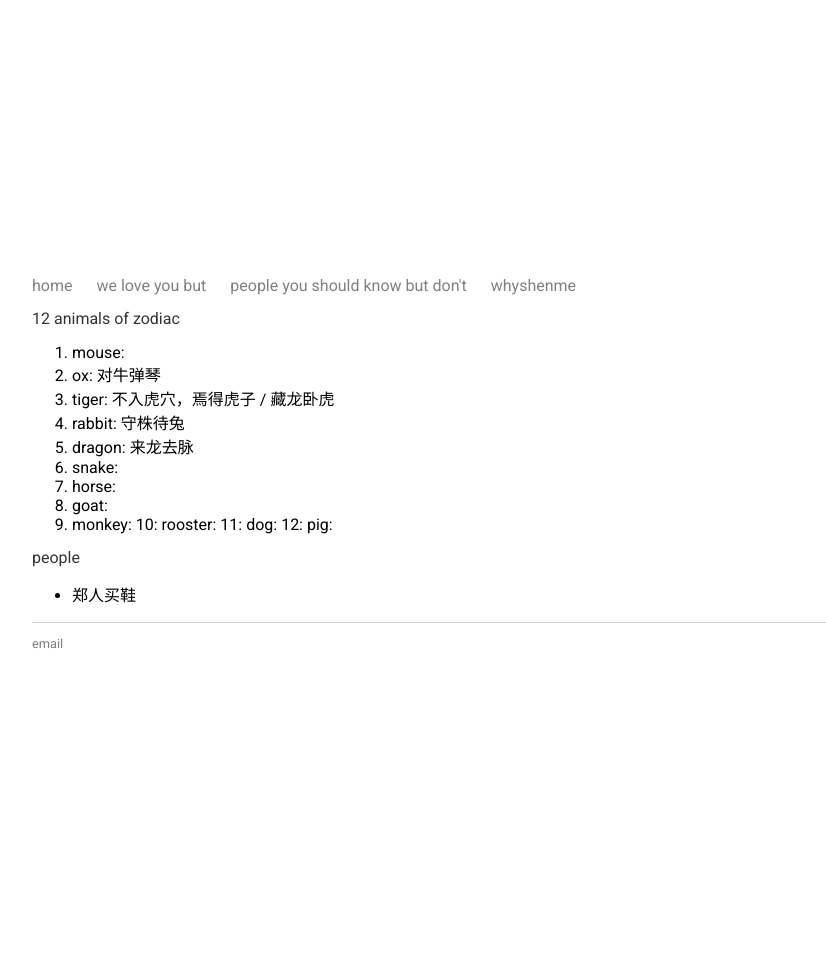
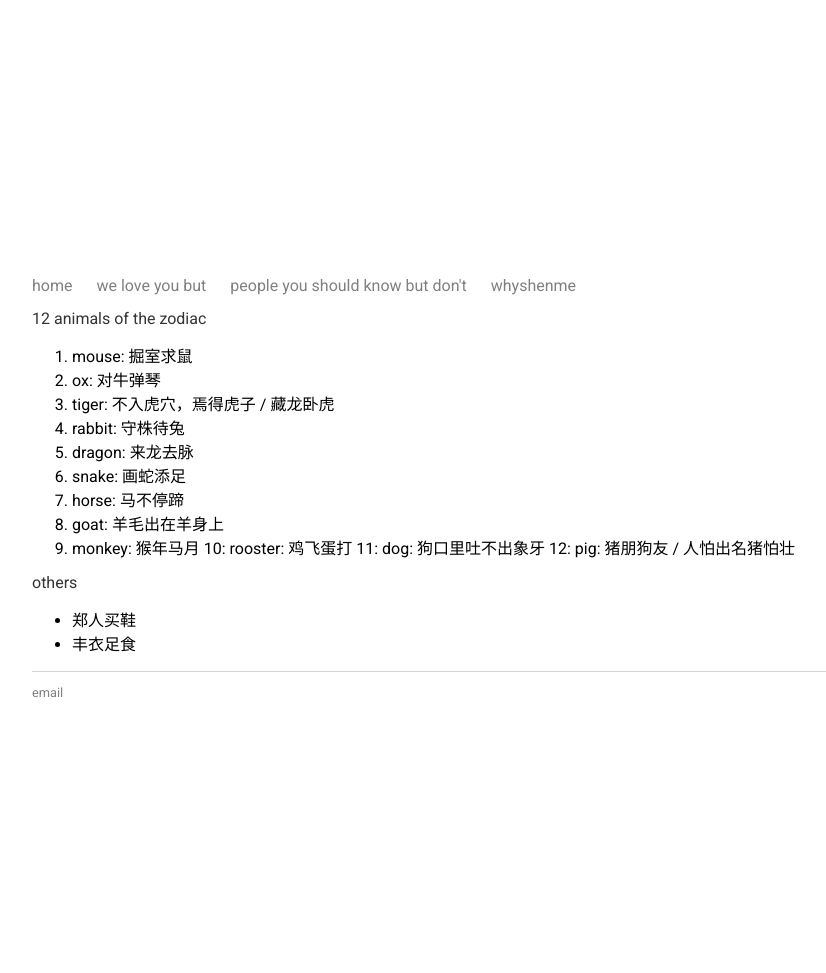
Before and after one commit to c1ndygao/cindygao.com, a Jekyll site: the page built from whyshenme.md, in a window 1280 px wide. Shown: the whole page, without its empty margins (168-994 px from the left). Built offline with Jekyll 4.4.1, drawn with Linux system fonts in a browser that asks for light colours; before the commit the page ends 924 px from its top, so only the background shows below that.

Commit message:
Update whyshenme.md

```diff
--- a/whyshenme.md
+++ b/whyshenme.md
@@ -3,20 +3,21 @@ layout: default
 title: whyshenme
 ---
 
-12 animals of zodiac
-1. mouse:
+12 animals of the zodiac
+1. mouse: 掘室求鼠
 2. ox: 对牛弹琴
 3. tiger: 不入虎穴，焉得虎子 / 藏龙卧虎
 4. rabbit: 守株待兔
 5. dragon: 来龙去脉
-6. snake:
-7. horse:
-8. goat:
-9. monkey:
-10: rooster:
-11: dog:
-12: pig:
+6. snake: 画蛇添足
+7. horse: 马不停蹄
+8. goat: 羊毛出在羊身上
+9. monkey: 猴年马月
+10: rooster: 鸡飞蛋打
+11: dog: 狗口里吐不出象牙
+12: pig: 猪朋狗友 / 人怕出名猪怕壮
 
 
-people
+others
 * 郑人买鞋
+* 丰衣足食
```
